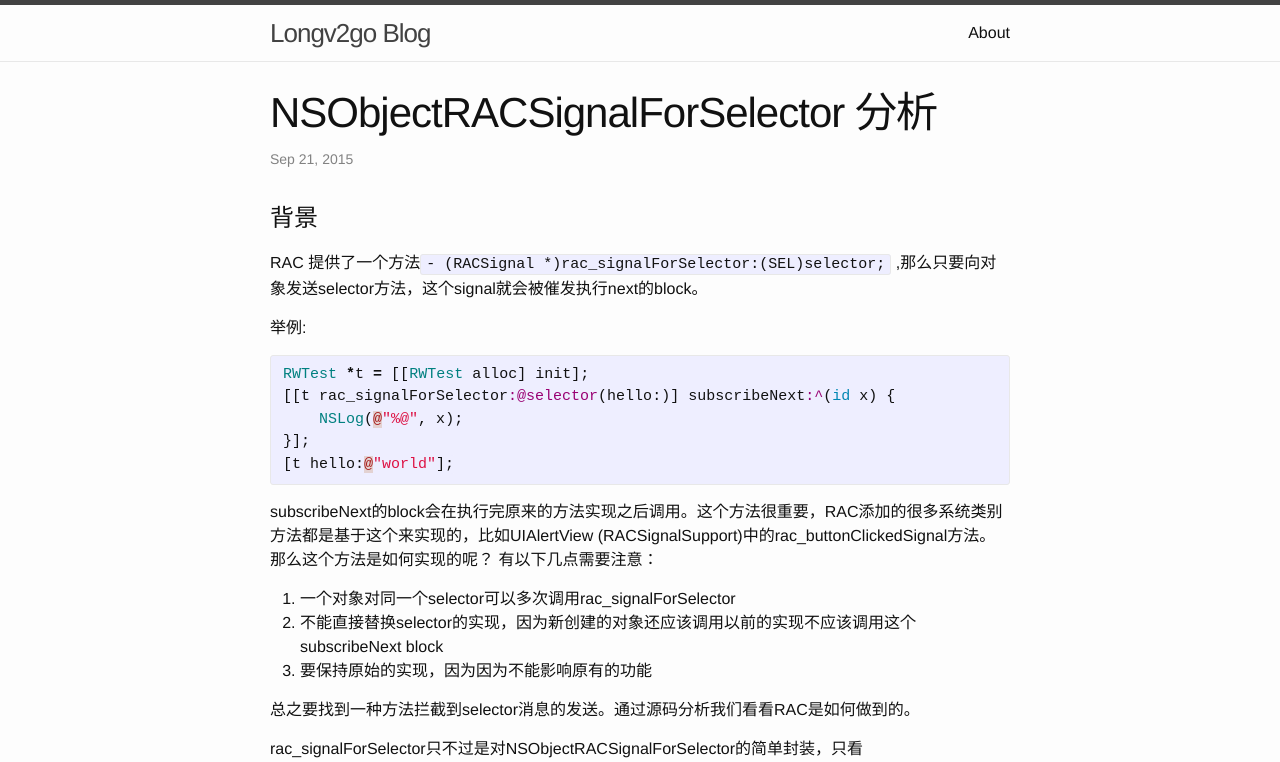
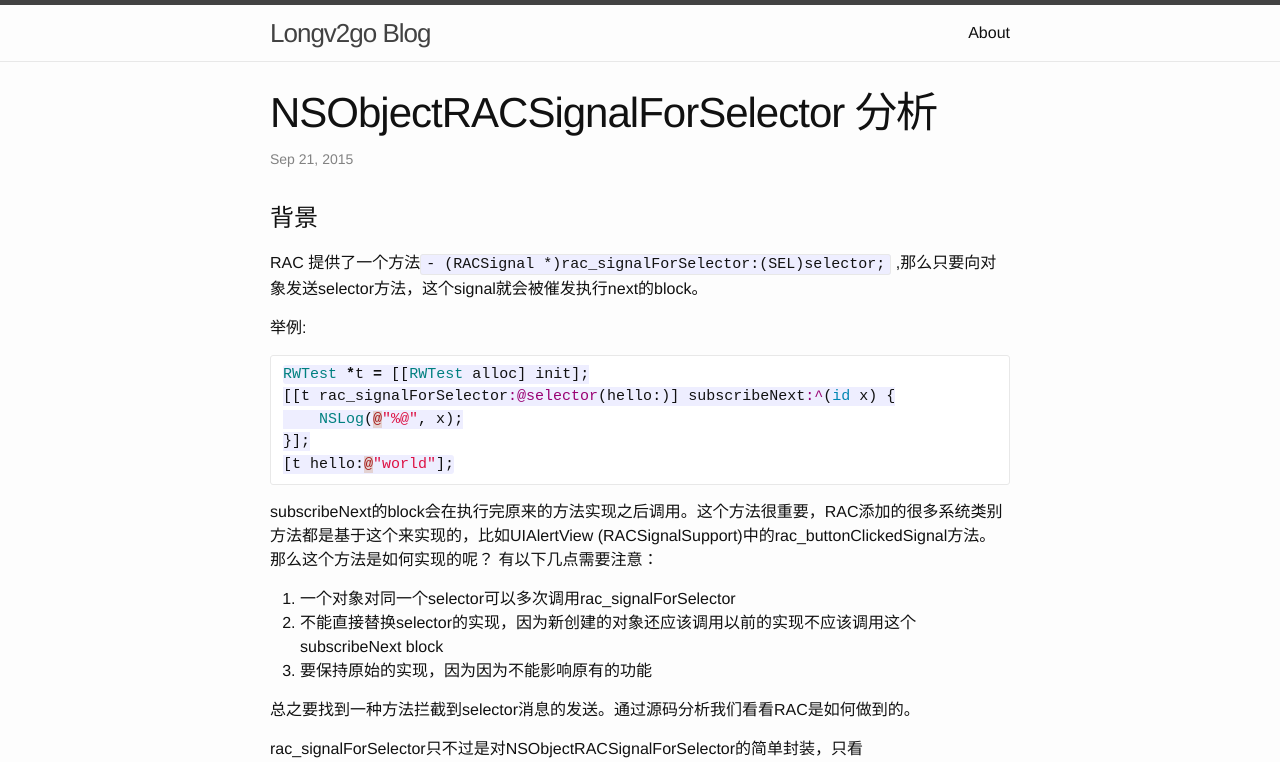
Before and after one commit to longv2go/longv2go.github.io, a Jekyll site: the page built from _posts/2015-09-21-RAC 原理分析.md, in a window 1280 px wide. Shown: the top 762 px of the page. Built offline with Jekyll 4.4.1, drawn with Linux system fonts in a browser that asks for light colours; Markdown is read by kramdown in place of the engine named in the settings.

````diff
--- a/_config.yml
+++ b/_config.yml
@@ -10,5 +10,5 @@ url: "https://longv2go.github.io" # the base hostname & protocol for your site
 github_username: longv2go
 
 # Build settings
-markdown: kramdown
-# highlighter: pygments
+highlighter: pygments
+markdown: redcarpet
--- a/_posts/2015-09-21-RAC 原理分析.md
+++ b/_posts/2015-09-21-RAC 原理分析.md
@@ -10,13 +10,14 @@ categories: jekyll update
 RAC 提供了一个方法```- (RACSignal *)rac_signalForSelector:(SEL)selector;``` ,那么只要向对象发送selector方法，这个signal就会被催发执行next的block。
 
 举例:
-{% highlight ruby %}
+
+```ruby
 RWTest *t = [[RWTest alloc] init];
 [[t rac_signalForSelector:@selector(hello:)] subscribeNext:^(id x) {
     NSLog(@"%@", x);
 }];
 [t hello:@"world"];
-{% endhighlight %}
+```
 
 subscribeNext的block会在执行完原来的方法实现之后调用。这个方法很重要，RAC添加的很多系统类别方法都是基于这个来实现的，比如UIAlertView (RACSignalSupport)中的rac_buttonClickedSignal方法。那么这个方法是如何实现的呢？
 有以下几点需要注意：
````
